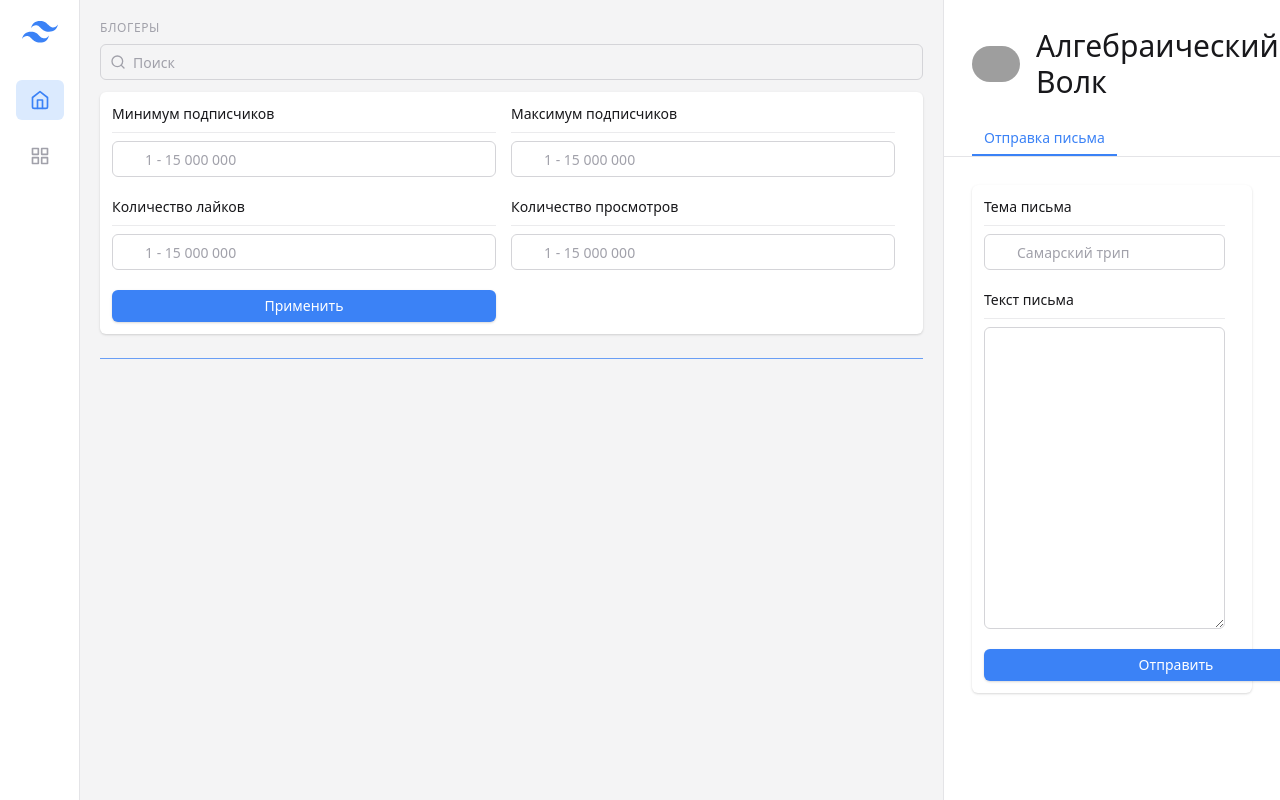
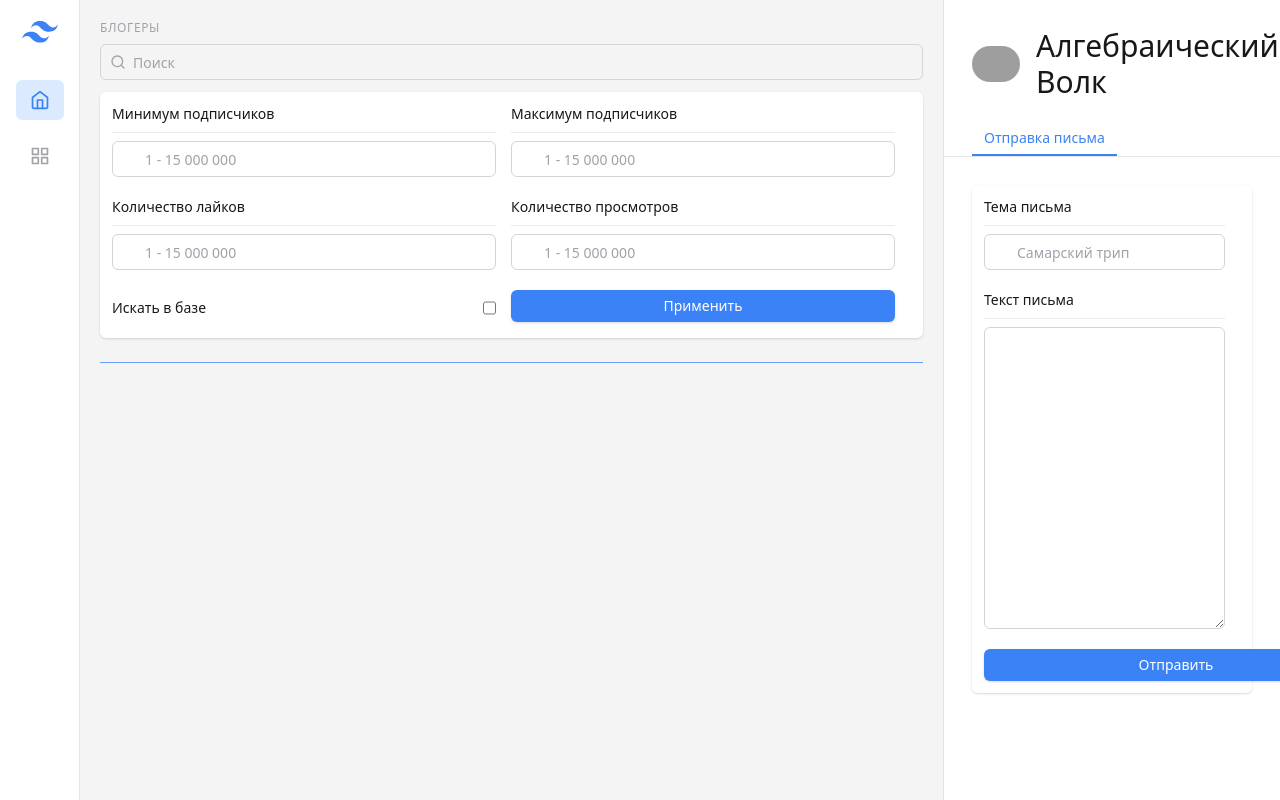
Before and after one commit to fckxorg/leaders_of_digital_cache_invalidation_backend, a Django app: page / in a window 1280 px wide. Run offline with Django 3.2, Linux system fonts and the light colour scheme; data that the repository does not hold is empty; some libraries are stand-ins or nearby versions; some web fonts are replaced; grey boxes are pictures that could not be loaded.

Commit message:
frontend: add db checkbox to filter

```diff
--- a/searcher/api/static/css/style.css
+++ b/searcher/api/static/css/style.css
@@ -1376,6 +1376,10 @@ video {
   margin-right: 15px;
 }
 
+.filter_item_last {
+  margin-right: 15px;
+}
+
 .margin-down-5 {
   margin-bottom: 5px;
 }
--- a/searcher/api/static/js/main.js
+++ b/searcher/api/static/js/main.js
@@ -229,12 +229,15 @@ document.addEventListener('DOMContentLoaded', function () {
 
 
     $('.filter-button').on('click', () => {
+        console.log($('.db-checkbox').is(':checked'));
+
         let filter_form = {
           query: $('.query-input').val(),
           subs_lo: $('.min-sub-input').val(),
           subs_hi: $('.max-sub-input').val(),
           avg_likes: $('.avg-likes-input').val(),
           avg_views: $('.avg-views-input').val(),
+          db: checkbox_val($('.db-checkbox').is(':checked'))
         };
 
         console.log(filter_form);
@@ -392,3 +395,12 @@ function percent_text(percent) {
         return ''
     }
 }
+
+function checkbox_val(val) {
+    if (val == true) {
+        return 1;
+    }
+    else {
+        return 0;
+    }
+}
--- a/searcher/api/templates/index.html
+++ b/searcher/api/templates/index.html
@@ -99,6 +99,13 @@
               </div>
             </div>
 
+            <div class="filter_item_last w-96">
+              <div class="flex xl:flex-row flex-row items-center font-medium text-gray-900 dark:text-white border-opacity-75 dark:border-gray-700 w-full">
+                <div>Искать в базе</div>
+                <input type="checkbox" class="db-checkbox ml-auto pl-8 h-9 bg-transparent border border-gray-300 dark:border-gray-700 dark:text-white rounded-md text-sm" />
+              </div>
+            </div>
+
             <button class="filter-button w-96 h-8 px-3 rounded-md shadow text-white bg-blue-500">Применить</button>
           </div>
 
```
